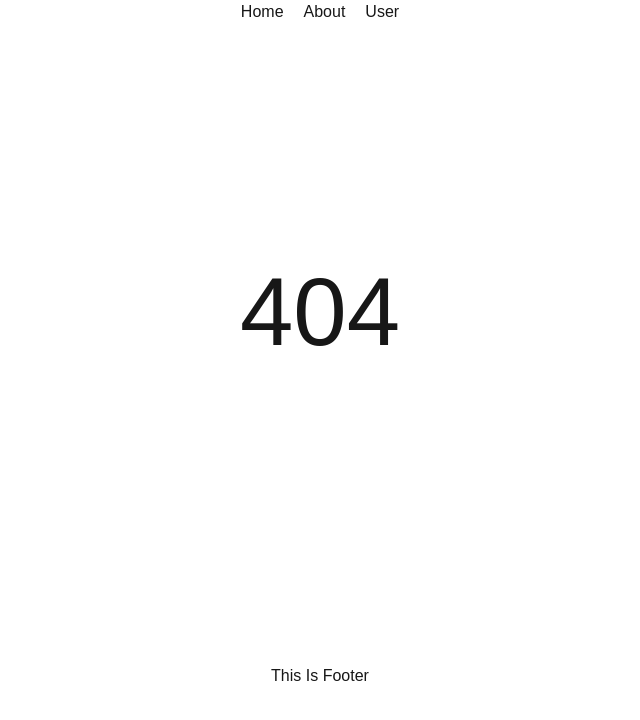
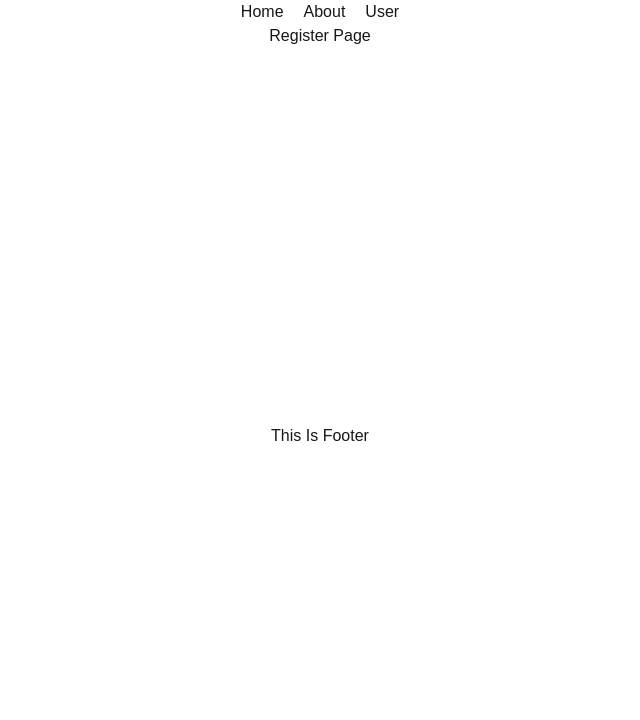
Before and after one commit to 0xKafi/first-nextjs-app, a Next.js app: page /Register in a window 1280 px wide. Before the commit this address had no page. Shown: the top 720 px of the page, without its empty margins (320-960 px from the left). Built offline with nearby package versions, Linux system fonts and the light colour scheme.

Commit message:
Route Group

```diff
--- /dev/null
+++ b/src/app/(auth)/Login/page.jsx
@@ -0,0 +1,11 @@
+import React from 'react';
+
+const page = () => {
+    return (
+        <div>
+            login page
+        </div>
+    );
+};
+
+export default page;
--- /dev/null
+++ b/src/app/(auth)/Register/page.jsx
@@ -0,0 +1,11 @@
+import React from 'react';
+
+const page = () => {
+    return (
+        <div>
+            <p>Register Page</p>
+        </div>
+    );
+};
+
+export default page;
```
